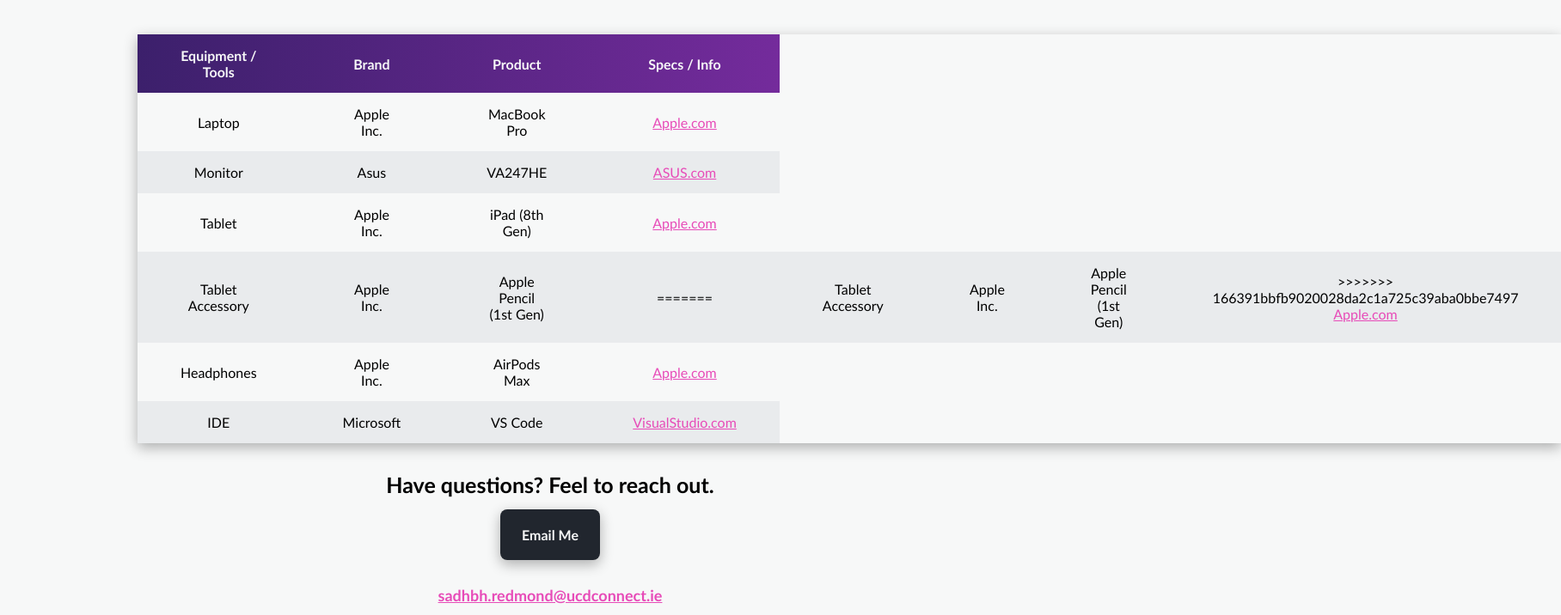
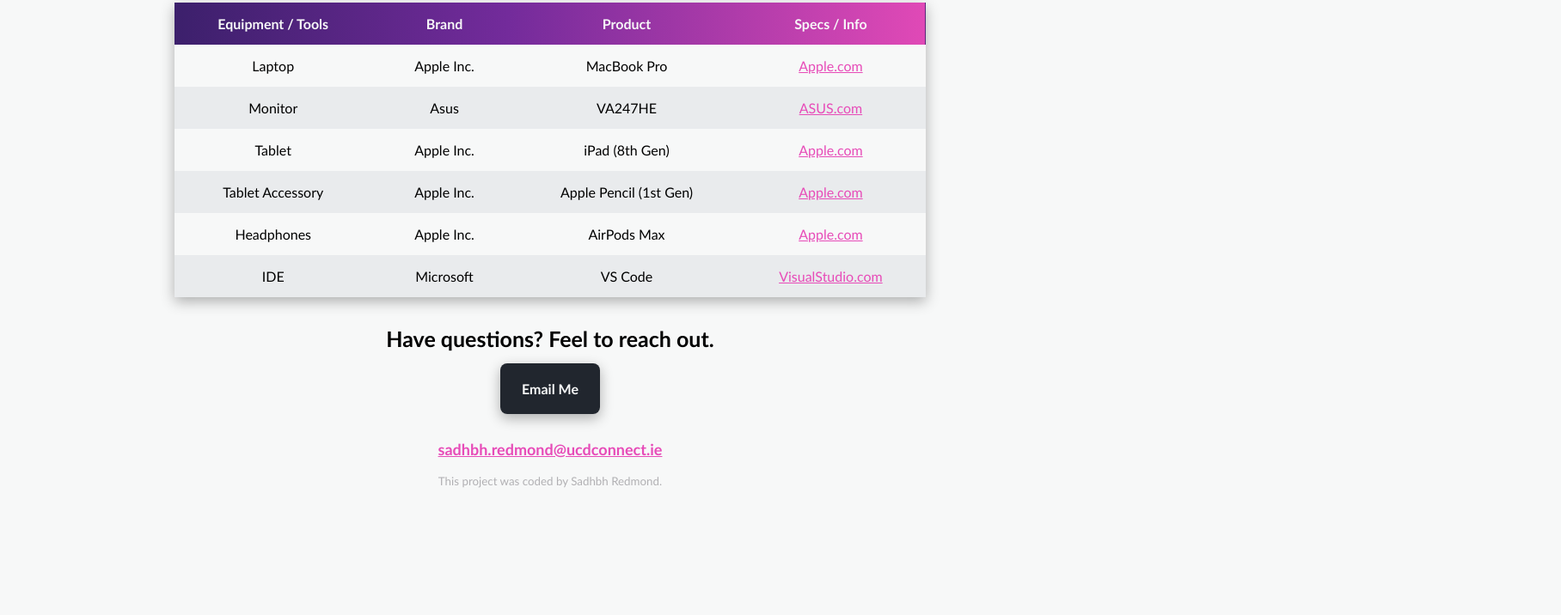
Before and after one commit to sadhbh23/COMP30680-Web-Dev_A1, a plain HTML site: page further-info.html in a window 1280 px wide. Shown: the part 1457-2173 px from the top of the page at 86% size, 1816 px wide, since content can reach past the window. After the commit the page ends 2075 px from the top, so only its background shows below. Drawn offline with Linux system fonts and the light colour scheme.

Commit message:
Debugged Table in further-info.html

```diff
--- a/further-info.html
+++ b/further-info.html
@@ -203,19 +203,12 @@
             </td>
           </tr>
           <tr>
-            <<<<<<< HEAD
             <td class="tech-recs-table">Tablet Accessory</td>
             <td class="tech-recs-table">Apple Inc.</td>
             <td class="tech-recs-table">Apple Pencil (1st Gen)</td>
-            <td class="tech-recs-table">=======</td>
-
-            <td>Tablet Accessory</td>
-            <td>Apple Inc.</td>
-            <td>Apple Pencil (1st Gen)</td>
-            <td>
-              >>>>>>> 166391bbfb9020028da2c1a725c39aba0bbe7497
+            <td class="tech-recs-table">
               <a
-                href="https://support.apple.com/kb/SP740?locale=en_GB"
+                href="https://support.apple.com/kb/SP822?locale=en_GB"
                 target="_blank"
                 class="table-link"
                 >Apple.com</a
```
